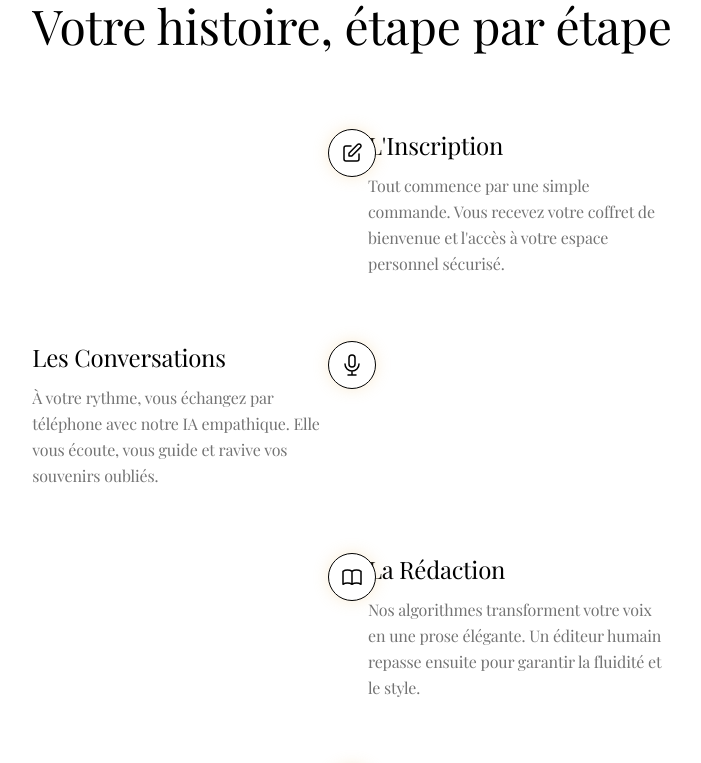
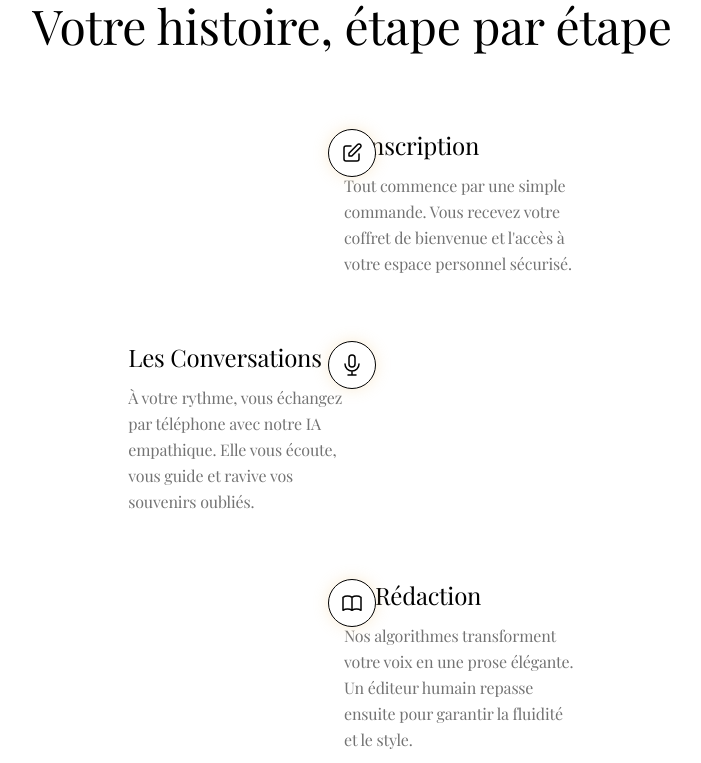
Before and after one commit to solalchetrit/loomina, a Next.js app: page / in a window 1280 px wide. Shown: the part 1500-2263 px from the top of the page, without its empty margins (288-989 px from the left). Built offline with nearby package versions, Linux system fonts and the light colour scheme; a web font is replaced by a local one.

Commit message:
fix(ui): increase padding in timeline to prevent overlap

```diff
--- a/components/HowItWorks.tsx
+++ b/components/HowItWorks.tsx
@@ -59,26 +59,26 @@ export default function HowItWorks() {
         {/* Liste des étapes */}
         <div className="space-y-16">
           {STEPS.map((step, index) => (
-            <div key={index} className={`relative flex flex-col md:flex-row items-center md:items-start gap-8 ${index % 2 === 0 ? "md:flex-row-reverse" : ""
+            <div key={index} className={`relative flex flex-col md:flex-row items-center gap-8 ${index % 2 === 0 ? "md:flex-row-reverse" : ""
               }`}>
 
               {/* Contenu Texte (Alternance) */}
-              <div className={`flex-1 text-left md:text-${index % 2 === 0 ? "left" : "right"} pl-12 md:pl-0`}>
+              <div className={`flex-1 w-full text-left md:text-${index % 2 === 0 ? "left" : "right"} pl-20 md:pl-0 ${index % 2 === 0 ? "md:pr-24" : "md:pl-24"}`}>
                 <h3 className="text-2xl font-serif text-[var(--loomina-black)] mb-3">
                   {step.title}
                 </h3>
-                <p className="text-neutral-500 leading-relaxed max-w-md ml-0 md:ml-auto">
+                <p className={`text-neutral-500 leading-relaxed max-w-md ${index % 2 === 0 ? "mr-auto" : "ml-auto"}`}>
                   {step.description}
                 </p>
               </div>
 
               {/* Point Central (Connecteur) */}
-              <div className="absolute left-6 md:left-1/2 -translate-x-1/2 flex items-center justify-center w-12 h-12 rounded-full bg-white border border-[var(--loomina-gold)] text-[var(--loomina-gold)] shadow-[0_0_15px_rgba(234,191,119,0.3)] z-10">
+              <div className="absolute left-6 md:left-1/2 -translate-x-1/2 top-0 md:top-0 flex items-center justify-center w-12 h-12 rounded-full bg-white border border-[var(--loomina-gold)] text-[var(--loomina-gold)] shadow-[0_0_15px_rgba(234,191,119,0.3)] z-10">
                 {step.icon}
               </div>
 
               {/* Espace vide pour l'équilibre visuel */}
-              <div className="flex-1 hidden md:block"></div>
+              <div className="flex-1 hidden md:block w-1/2 md:pl-12"></div>
             </div>
           ))}
         </div>
```
